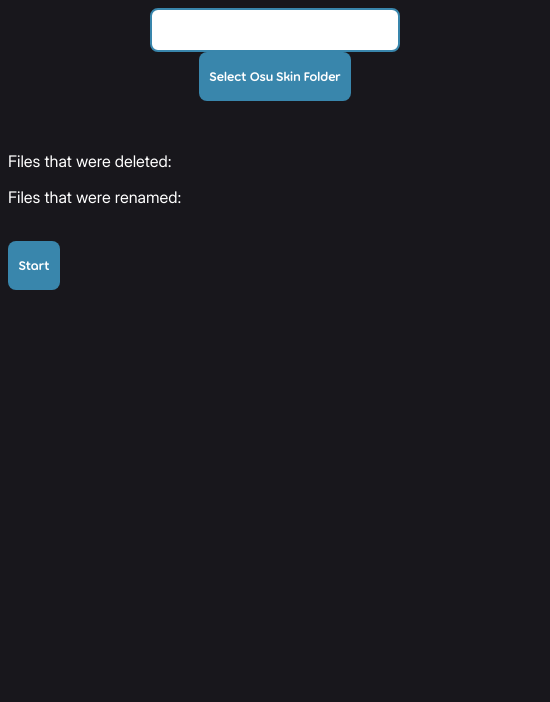
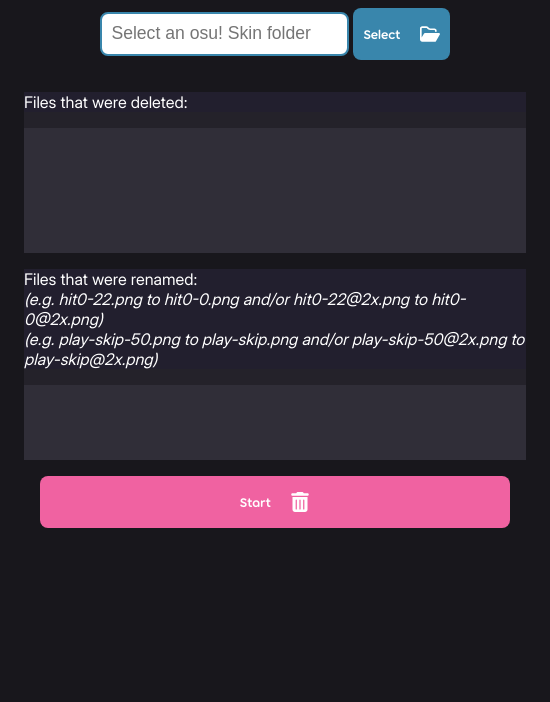
Before and after one commit to furantuturu/osu-animation-skin-remover, an Electron app: page index.html in a window 550 px wide. Shown: the part 98-800 px from the top of the page. Drawn offline with Linux system fonts and the light colour scheme.

Commit message:
added more contents to make it feel alive

```diff
--- a/index.html
+++ b/index.html
@@ -12,24 +12,46 @@
         http-equiv="X-Content-Security-Policy"
         content="default-src 'self'; script-src 'self'"
     />
-    <title>Osu! Animaton Skin Remover</title>
+    <title>osu! Animaton Skin Remover</title>
     <link rel="stylesheet" href="styles.css">
     <script src="./renderer.js" defer></script>
 </head>
 <body>
     <div class="select-dir-cont">
-        <h1 class="title">Osu Animation Skin Remover</h1>
-        <input type="text" class="dir-name-input">
-        <br />
-        <button type="button" class="select-dir-btn">Select Osu Skin Folder</button>
+        <h1 class="title">osu! Animation Skin Remover</h1>
+        <input type="text" class="dir-name-input" placeholder="Select an osu! Skin folder">
+        <button type="button" class="select-dir-btn">
+            Select
+            <svg xmlns="http://www.w3.org/2000/svg" viewBox="0 0 576 512" class="folder">
+                <path
+                fill="#ffffff"
+                d="M384 480l48 0c11.4 0 21.9-6 27.6-15.9l112-192c5.8-9.9 5.8-22.1 .1-32.1S555.5 224 544 224l-400 0c-11.4 0-21.9 6-27.6 15.9L48 357.1 48 96c0-8.8 7.2-16 16-16l117.5 0c4.2 0 8.3 1.7 11.3 4.7l26.5 26.5c21 21 49.5 32.8 79.2 32.8L416 144c8.8 0 16 7.2 16 16l0 32 48 0 0-32c0-35.3-28.7-64-64-64L298.5 96c-17 0-33.3-6.7-45.3-18.7L226.7 50.7c-12-12-28.3-18.7-45.3-18.7L64 32C28.7 32 0 60.7 0 96L0 416c0 35.3 28.7 64 64 64l23.7 0L384 480z"/>
+            </svg>
+        </button>
     </div>
-    <br />
     <p class="error"></p>
-    <p>Files that were deleted:</p>
-    <ul class="all-asi-files-deleted-list"></ul>
-    <p>Files that were renamed:</p>
-    <ul class="all-asi-files-renamed-list"></ul>
-    <br />
-    <button type="button" class="start-btn">Start</button>
+    <div class="files-deleted-cont">
+        <p>Files that were deleted: <strong class="delete-count"></strong></p>
+        <ul class="all-asi-files-deleted-list"></ul>
+    </div>
+    <div class="files-renamed-cont">
+        <p>Files that were renamed: <strong class="rename-count"></strong>
+            <br>
+            <i>(e.g. hit0-22.png to hit0-0.png and/or hit0-22@2x.png to hit0-0@2x.png)</i>
+            <br>
+            <i>(e.g. play-skip-50.png to play-skip.png and/or play-skip-50@2x.png to play-skip@2x.png)</i>
+        </p>
+        <ul class="all-asi-files-renamed-list"></ul>
+    </div>
+    <div class="start-btn-cont">
+        <button type="button" class="start-btn">
+            Start
+            <svg xmlns="http://www.w3.org/2000/svg" viewBox="0 0 448 512" class="trash-can">
+                <path
+                fill="#ffffff"
+                d="M135.2 17.7C140.6 6.8 151.7 0 163.8 0L284.2 0c12.1 0 23.2 6.8 28.6 17.7L320 32l96 0c17.7 0 32 14.3 32 32s-14.3 32-32 32L32 96C14.3 96 0 81.7 0 64S14.3 32 32 32l96 0 7.2-14.3zM32 128l384 0 0 320c0 35.3-28.7 64-64 64L96 512c-35.3 0-64-28.7-64-64l0-320zm96 64c-8.8 0-16 7.2-16 16l0 224c0 8.8 7.2 16 16 16s16-7.2 16-16l0-224c0-8.8-7.2-16-16-16zm96 0c-8.8 0-16 7.2-16 16l0 224c0 8.8 7.2 16 16 16s16-7.2 16-16l0-224c0-8.8-7.2-16-16-16zm96 0c-8.8 0-16 7.2-16 16l0 224c0 8.8 7.2 16 16 16s16-7.2 16-16l0-224c0-8.8-7.2-16-16-16z"/>
+            </svg>
+        </button>
+    </div>
 </body>
 </html>
```
